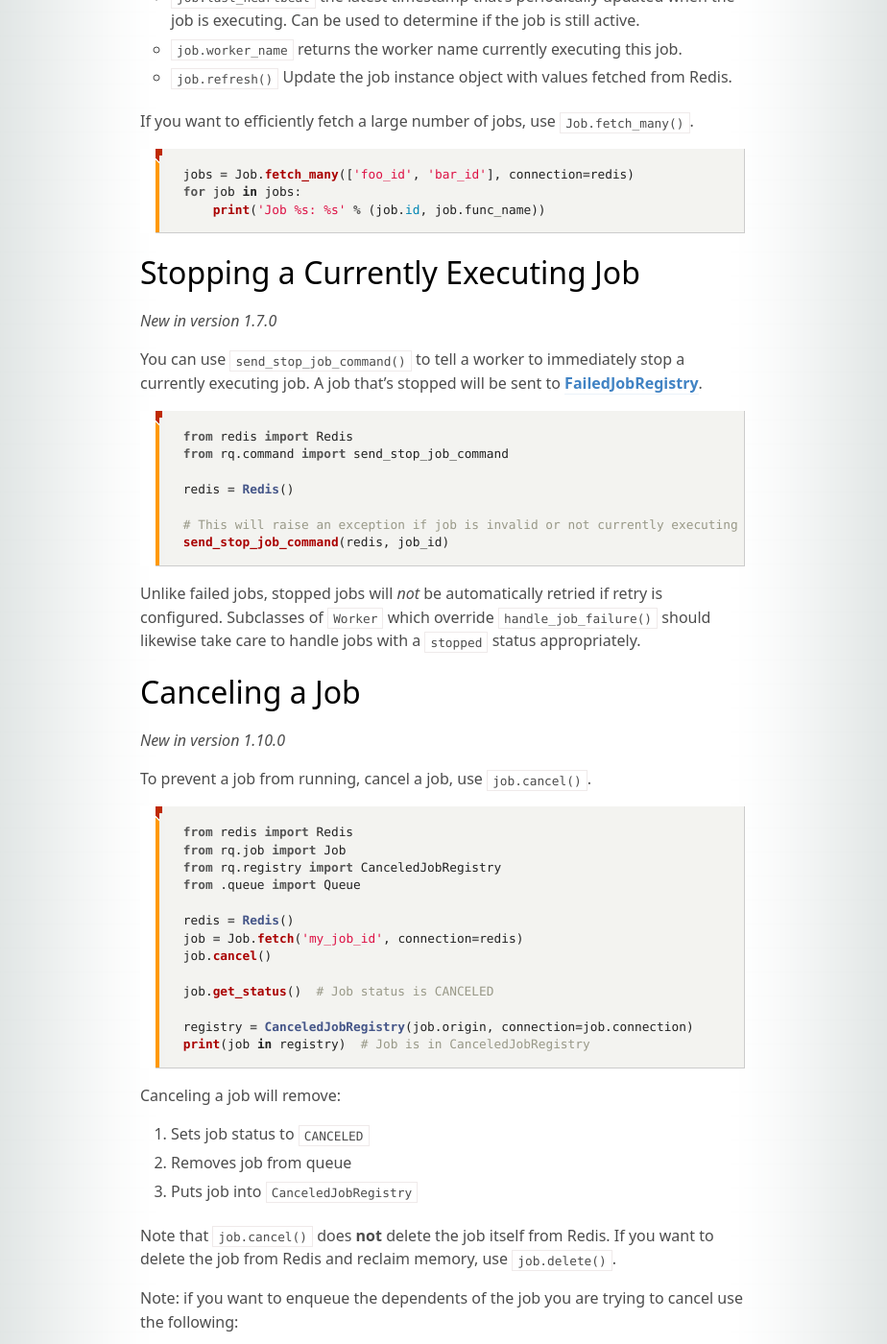
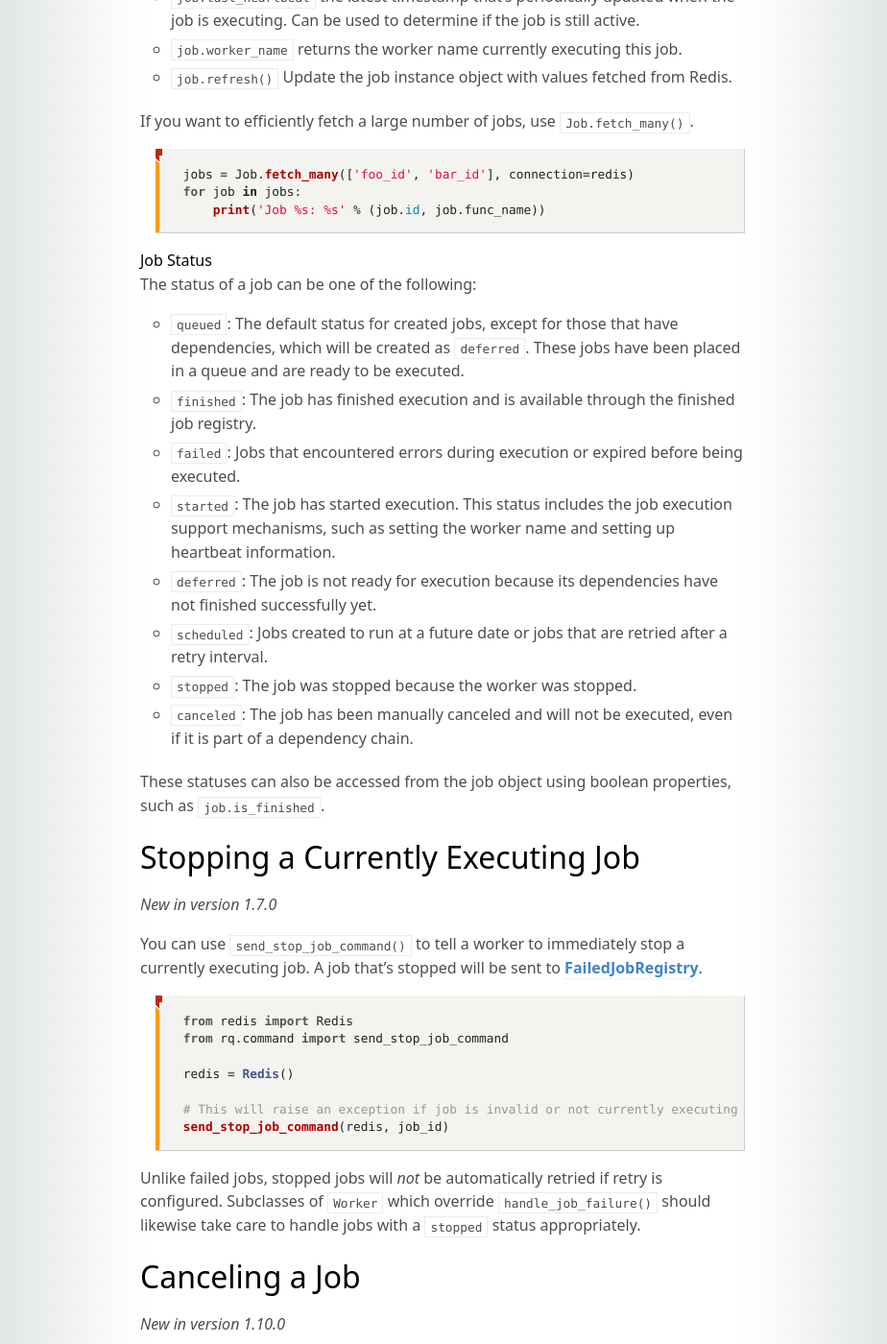
Before and after one commit to rq/rq, a Jekyll site: the page built from docs/docs/jobs.md, in a window 1280 px wide and 1400 px high, scrolled down 2812 px. Shown: the whole window at 96% size, without its empty margins (179-1103 px from the left). Built offline with Jekyll 4.4.1, drawn with Linux system fonts in a browser that asks for light colours; some web fonts are replaced; comment, search, counter and statistics services are not loaded.

Commit message:
doc: Job statuses descriptions (#2075)
* doc: Job statuses descriptions

* Applied review suggestions

````diff
--- a/docs/docs/jobs.md
+++ b/docs/docs/jobs.md
@@ -124,6 +124,21 @@ jobs = Job.fetch_many(['foo_id', 'bar_id'], connection=redis)
 for job in jobs:
     print('Job %s: %s' % (job.id, job.func_name))
 ```
+
+#### Job Status
+
+The status of a job can be one of the following:
+
+* `queued`: The default status for created jobs, except for those that have dependencies, which will be created as `deferred`. These jobs have been placed in a queue and are ready to be executed.
+* `finished`: The job has finished execution and is available through the finished job registry.
+* `failed`: Jobs that encountered errors during execution or expired before being executed.
+* `started`: The job has started execution. This status includes the job execution support mechanisms, such as setting the worker name and setting up heartbeat information.
+* `deferred`: The job is not ready for execution because its dependencies have not finished successfully yet.
+* `scheduled`: Jobs created to run at a future date or jobs that are retried after a retry interval.
+* `stopped`: The job was stopped because the worker was stopped.
+* `canceled`: The job has been manually canceled and will not be executed, even if it is part of a dependency chain.
+
+These statuses can also be accessed from the job object using boolean properties, such as `job.is_finished`.
 
 ## Stopping a Currently Executing Job
 _New in version 1.7.0_
````
